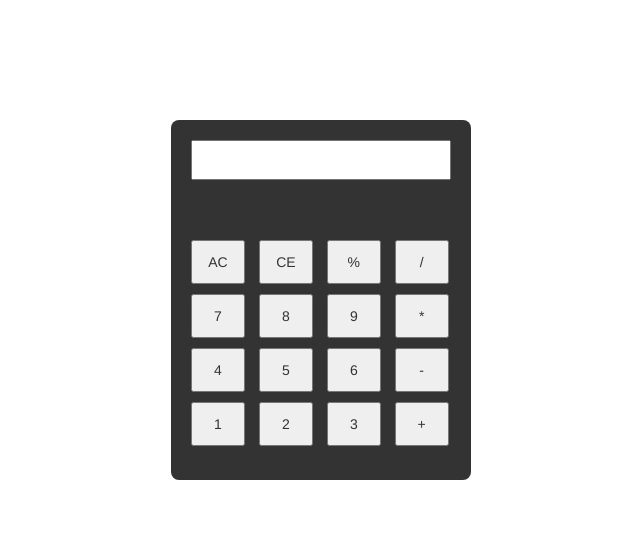
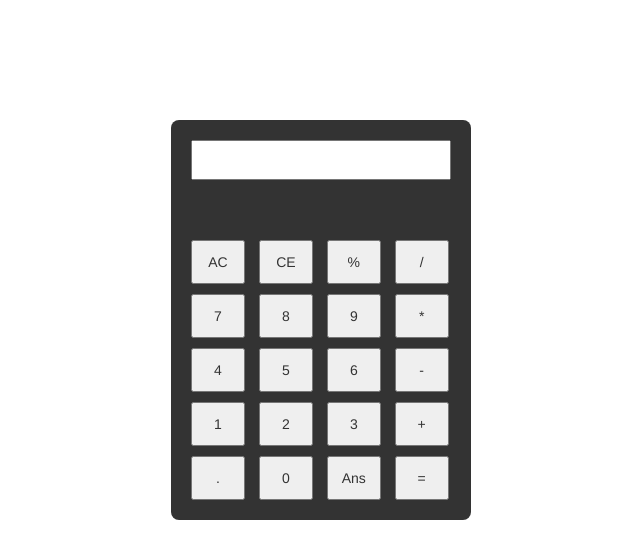
Before and after one commit to asthas/calculator, a plain HTML site: page index.html in a window 1280 px wide. Shown: the whole page, without its empty margins (319-959 px from the left). Drawn offline with nearby package versions, Linux system fonts and the light colour scheme.

Commit message:
Added an additional set of buttons

```diff
--- a/index.html
+++ b/index.html
@@ -63,6 +63,18 @@
 			<button onclick="addDigit('+')">
 				+
 			</button>
+			<button class="left" value="1" onclick="addDigit('.')">
+				.
+			</button>
+			<button value="2" onclick="addDigit('0')">
+				0
+			</button>
+			<button value="3" onclick="addDigit('ans')">
+				Ans
+			</button>
+			<button onclick="addDigit('=')">
+				=
+			</button>
 		</div>
 	</div>
 	<script src="app.js"></script>
--- a/main.css
+++ b/main.css
@@ -1,6 +1,6 @@
 #cal-body {
 	width: 300px;
-	height: 360px;
+	height: 400px;
 	background-color: #333;
 	margin: 0 auto;
 	margin-top: 120px;
```
